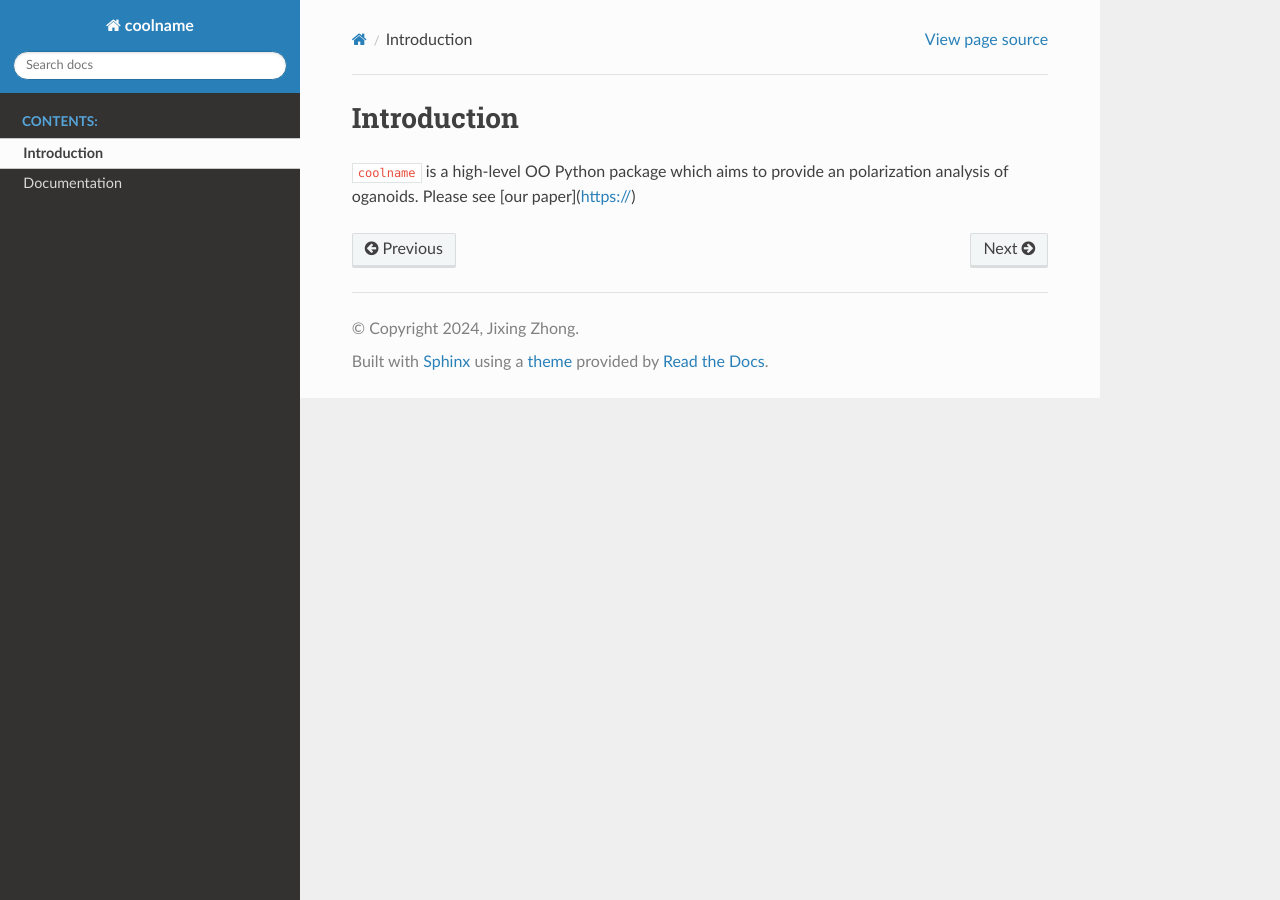
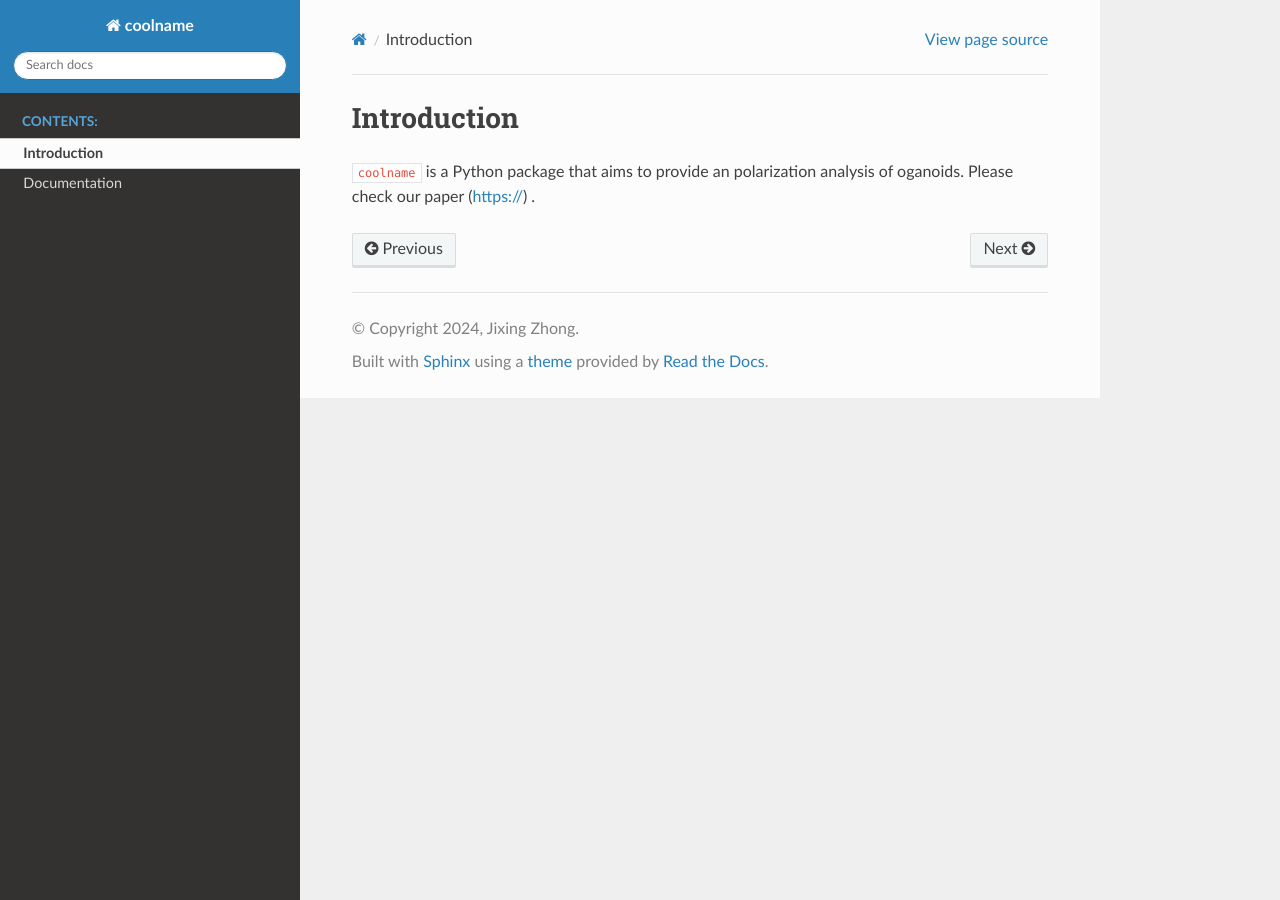
Before and after one commit to AztekinLab/MidlineIdentifier, a Sphinx documentation site: the page built from docs/source/intro.rst, in a window 1280 px wide. Built offline with Sphinx 7.4.7 and the Read the Docs theme 2.0.0, drawn with Linux system fonts in a browser that asks for light colours.

Commit message:
add docs for rtd

```diff
--- a/docs/source/intro.rst
+++ b/docs/source/intro.rst
@@ -1,4 +1,4 @@
 Introduction
 ============
 
-``coolname`` is a high-level OO Python package which aims to provide an polarization analysis of oganoids. Please see [our paper](https://)
+``coolname`` is a Python package that aims to provide an polarization analysis of oganoids. Please check our paper (https://) .
```
